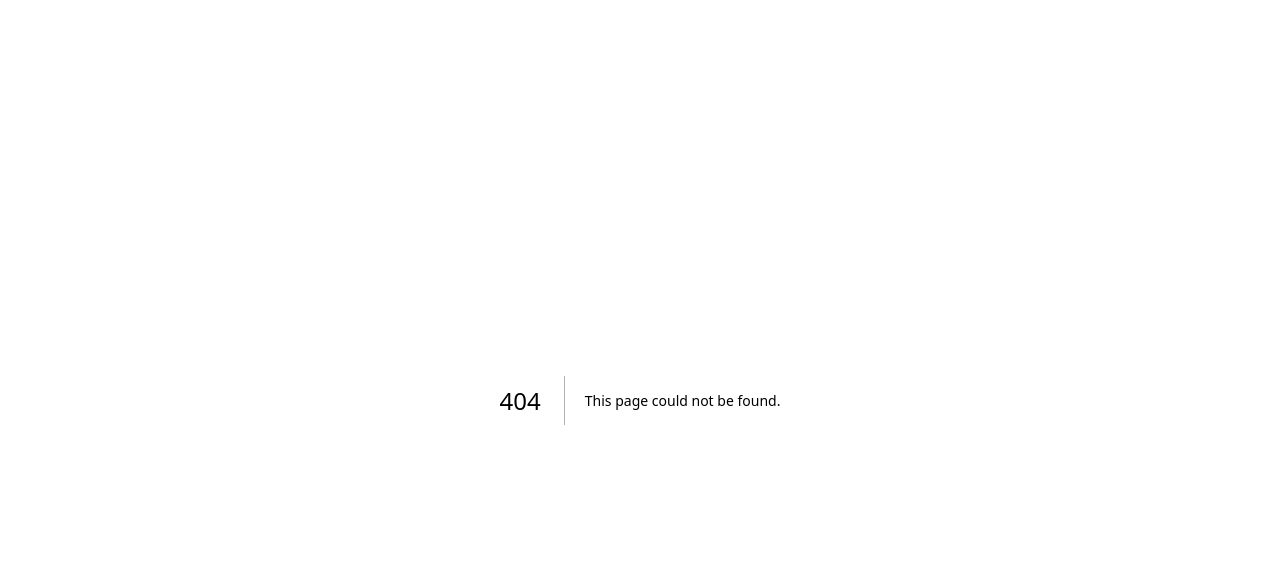
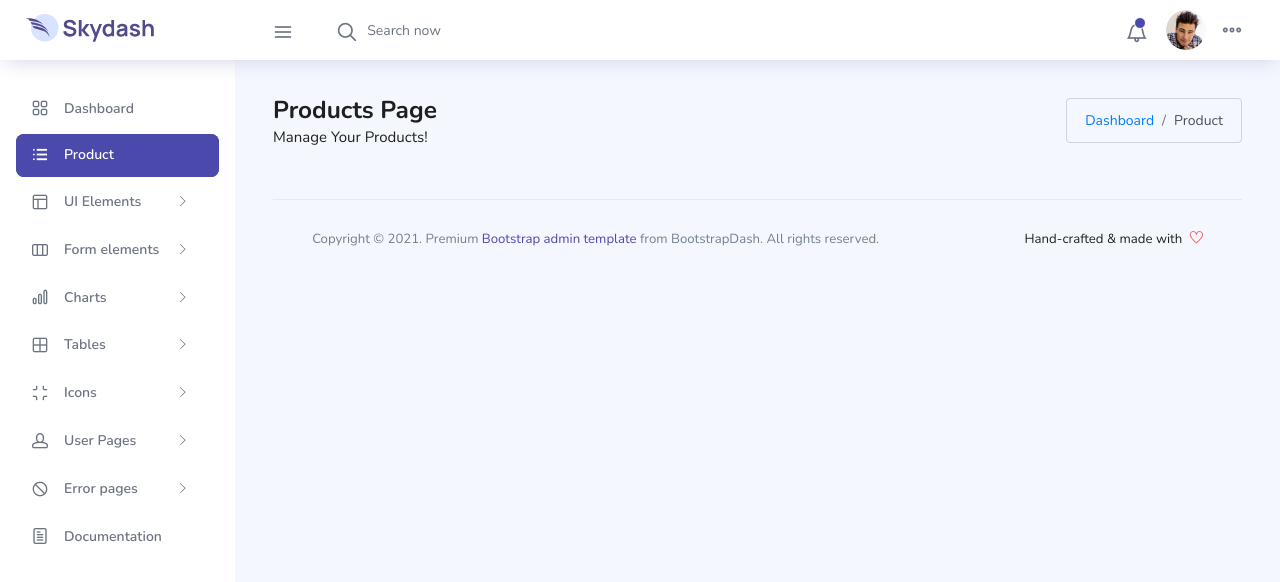
Before and after one commit to mubasyir19/AdminATK, a Next.js app: page /product/add in a window 1280 px wide. Before the commit this address had no page. Shown: the top 582 px of the page. Built offline with nearby package versions, Linux system fonts and the light colour scheme.

Commit message:
Rename file tambah to add

```diff
--- a/components/Organism/Product/index.js
+++ b/components/Organism/Product/index.js
@@ -61,7 +61,7 @@ export default function Product() {
               <div class='col-md-12 grid-margin stretch-card'>
                 <div class='card'>
                   <div class='card-body'>
-                    <Link className='btn btn-primary rounded' href='/product/tambah'>
+                    <Link className='btn btn-primary rounded' href='/product/add'>
                       Add Product
                     </Link>
                     {/* <h4 class='card-title'>Striped Table</h4> */}
--- a/pages/product/tambah.js
+++ b/pages/product/add.js
@@ -1,9 +1,10 @@
 import Footer from '@/components/Molecules/Footer';
 import Navbar from '@/components/Molecules/Navbar';
 import Sidebar from '@/components/Molecules/Sidebar';
+import Link from 'next/link';
 import React from 'react';
 
-export default function Tambah() {
+export default function Add() {
   return (
     <>
       <div className='container-scroller'>
@@ -36,7 +37,26 @@ export default function Tambah() {
           <Sidebar />
           <div className='main-panel'>
             <div className='content-wrapper'>
-              <h1>Mahdy Mubasyir</h1>
+              <div className='row'>
+                <div className='col-md-12 grid-margin'>
+                  <div className='row'>
+                    <div className='col-12 col-xl-8 mb-4 mb-xl-0'>
+                      <h3 className='font-weight-bold'>Products Page</h3>
+                      <h6 className='font-weight-normal mb-0'>Manage Your Products!</h6>
+                    </div>
+                    <div className='col-12 col-xl-4'>
+                      <div className='justify-content-end d-flex'>
+                        <ol className='breadcrumb'>
+                          <li className='breadcrumb-item'>
+                            <Link href='/'>Dashboard</Link>
+                          </li>
+                          <li className='breadcrumb-item active'>Product</li>
+                        </ol>
+                      </div>
+                    </div>
+                  </div>
+                </div>
+              </div>
               <Footer />
             </div>
           </div>
```
